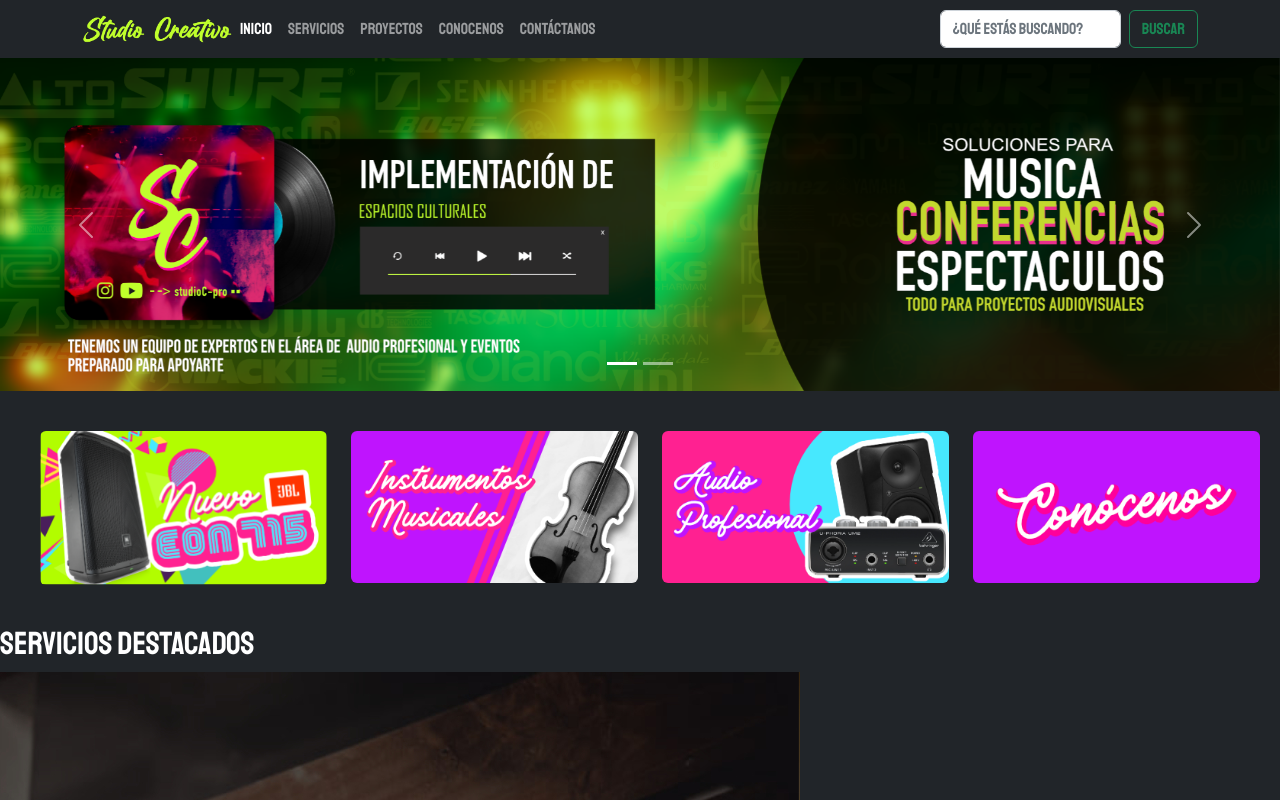
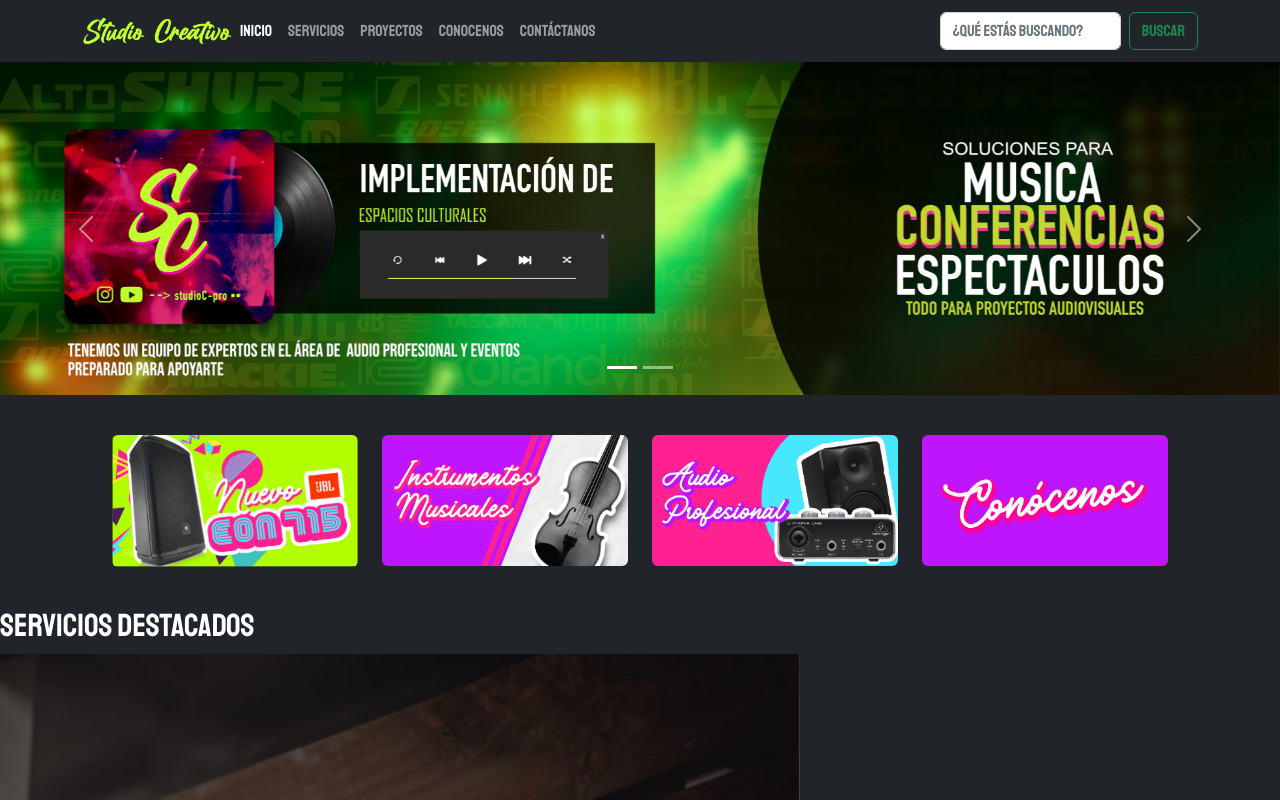
Before and after one commit to jhonacacio/StudioC-Bootstrap, a plain HTML site: page index.html in a window 1280 px wide. Shown: the top 800 px of the page. Drawn offline with nearby package versions, Linux system fonts and the light colour scheme.

Commit message:
desarrollo de menu - banner - subbanner

```diff
--- a/css/main.css
+++ b/css/main.css
@@ -10,5 +10,8 @@
 }
 .subBanner img{
     width: 100%;
-    margin: 10px;
+    margin: 10px 0;
 }
+.navbar-expand-lg{
+    padding: 10px 20px;
+}
--- a/index.html
+++ b/index.html
@@ -9,7 +9,7 @@
     <link rel="stylesheet" href="./css/main.css">
     <title>Studio C</title>
 </head>
-<body id="container bg-dark text-white">
+<body id="container-fluid bg-dark text-white">
 
     <!-- logo y navegacion -->
         <header class="row">
@@ -71,6 +71,7 @@
         </header>
         <main class="bg-dark text-white">
             <!-- sub banners -->
+            <div class="container">
             <section class="row subBanner position-relative">
                 <div class="col-sm-12 col-md-6 col-lg-3">
                     <img src="./images/subBanner1.png" class="rounded" alt="...">
@@ -85,7 +86,7 @@
                     <img src="./images/subBanner4.png" class="rounded" alt="...">
                 </div>
             </section>
-
+        </div>
             <!-- seccion de servicios destacados -->
             <section class="featuredServices">
                 <h2 class="featuredServices__title">Servicios destacados</h2>
```
